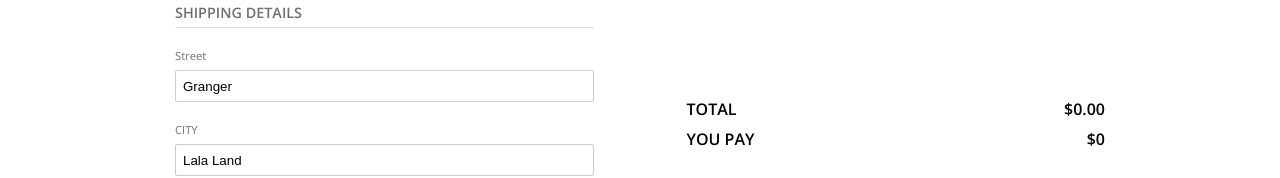
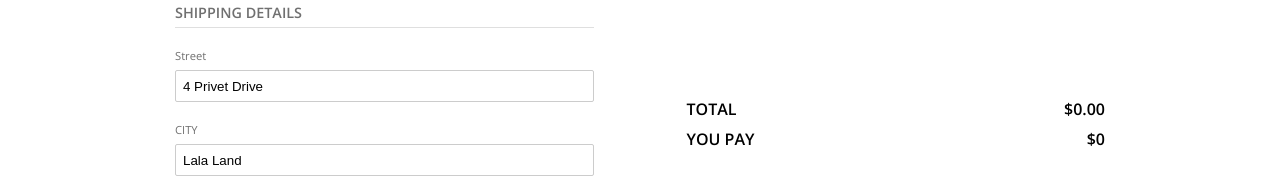
Before and after one commit to Reybel24/IT310_E-Commerce, a Vue app: page /#/checkout in a window 1280 px wide. Shown: the part 471-649 px from the top of the page. Built offline with nearby package versions, Linux system fonts and the light colour scheme; what vue2-perfect-scrollbar would draw is missing.

Commit message:
fix shipping address field bug

```diff
--- a/src/views/Checkout/EntryShipping.vue
+++ b/src/views/Checkout/EntryShipping.vue
@@ -22,7 +22,7 @@
       <div class="title strong">SHIPPING DETAILS</div>
       <div class="input">
         <div class="label">Street</div>
-        <input type="text" class="input-text" placeholder="4 Privet Drive" v-model="shipping.lastName" />
+        <input type="text" class="input-text" placeholder="4 Privet Drive" v-model="shipping.street" />
       </div>
       <div class="input">
         <div class="label">CITY</div>
```
